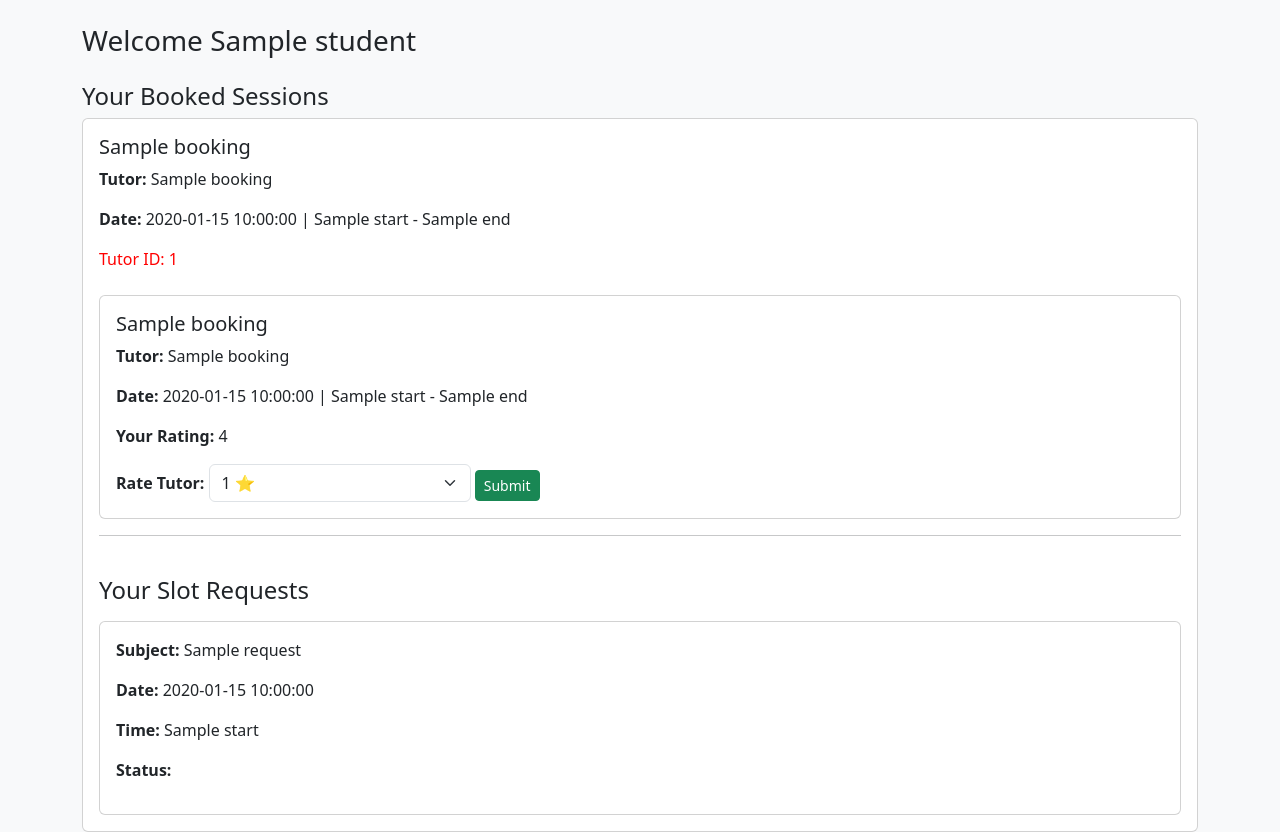
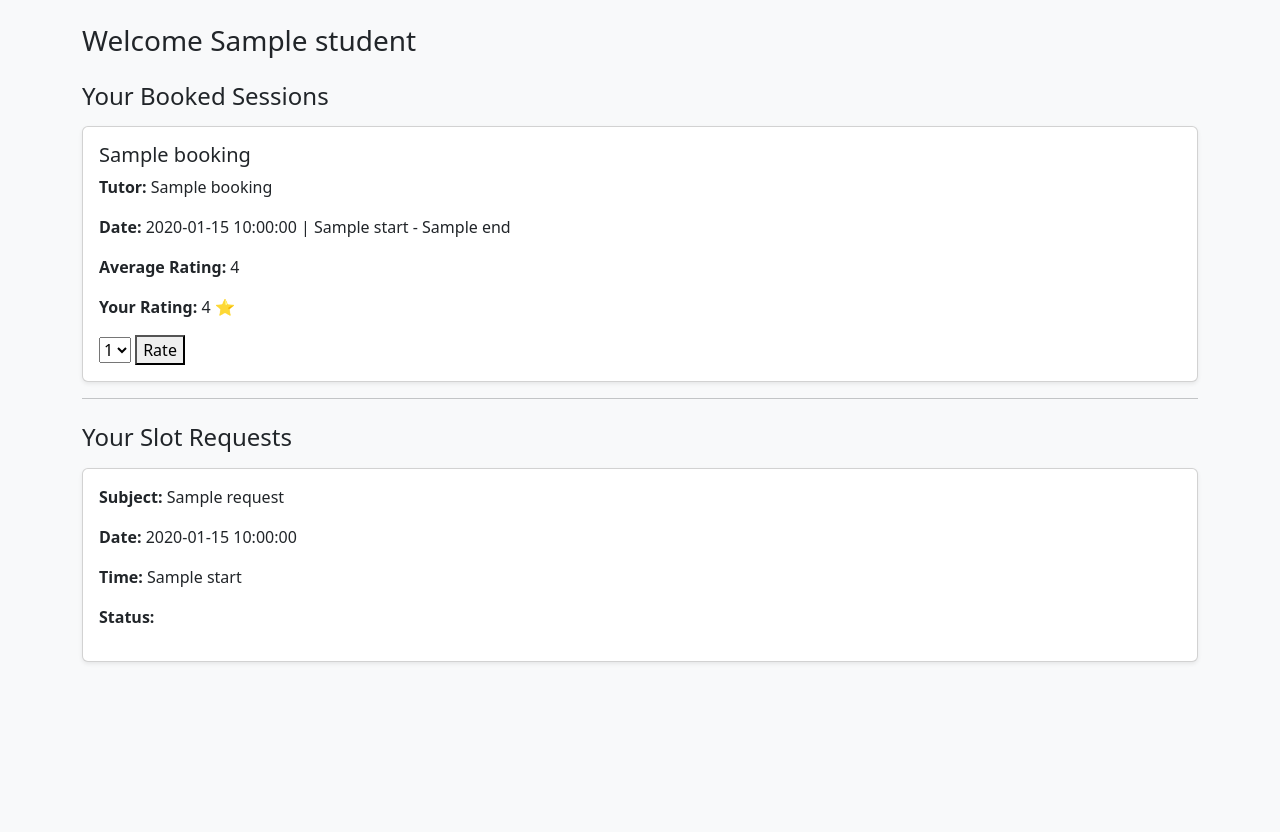
Before and after one commit to uzmasamreen29/P2P_MARKETPLACE, a Flask app: template templates/student_dashboard.html in a window 1280 px wide. Shown: the part 56-888 px from the top of the page. After the commit the page ends 719 px from the top, so only its background shows below. Run offline with Flask 3, Linux system fonts and the light colour scheme; the template is opened without the code that fills it: most values are stand-ins (such as "Sample title", 1, 10 or a date in 2020).

Commit message:
clean project

```diff
--- a/app.py
+++ b/app.py
@@ -1,4 +1,4 @@
-from flask import Flask, render_template, request, redirect, session, flash
+from flask import Flask, render_template, request, redirect, session, flash, url_for
 from pymongo import MongoClient
 from bson.objectid import ObjectId
 from werkzeug.security import generate_password_hash, check_password_hash
@@ -14,10 +14,15 @@ users_collection = db["users"]
 slots_collection = db["slots"]
 requests_collection = db["requests"]
 ratings_collection = db["ratings"]
+
+
 # ---------------- DEMO DATA ----------------
 def ensure_demo_data():
+
     tutor = users_collection.find_one({"email": "sarah@demo.com"})
     student = users_collection.find_one({"email": "alex@demo.com"})
+
+    tutor_id = None
 
     if not tutor:
         tutor_id = users_collection.insert_one({
@@ -61,16 +66,21 @@ def ensure_demo_data():
         }
     ])
 
-#ensure_demo_data()
+
+# Call once if needed
+# ensure_demo_data()
+
 
 # ---------------- HOME ----------------
 @app.route("/")
 def home():
     return render_template("index.html")
 
+
 # ---------------- SIGNUP ----------------
 @app.route("/signup", methods=["GET", "POST"])
 def signup():
+
     if request.method == "POST":
 
         if users_collection.find_one({"email": request.form["email"]}):
@@ -89,9 +99,11 @@ def signup():
 
     return render_template("signup.html")
 
+
 # ---------------- LOGIN ----------------
 @app.route("/login", methods=["GET", "POST"])
 def login():
+
     if request.method == "POST":
 
         user = users_collection.find_one({"email": request.form["email"]})
@@ -101,21 +113,20 @@ def login():
             session["user_id"] = str(user["_id"])
             session["role"] = user["role"]
 
-            if user["role"] == "student":
-                return redirect("/student_dashboard")
-            else:
-                return redirect("/tutor_dashboard")
+            return redirect("/student_dashboard" if user["role"] == "student" else "/tutor_dashboard")
 
         flash("Invalid credentials")
         return redirect("/login")
 
     return render_template("login.html")
 
+
 # ---------------- LOGOUT ----------------
 @app.route("/logout")
 def logout():
     session.clear()
     return redirect("/login")
+
 
 # ---------------- ADD SLOT ----------------
 @app.route("/add_slot", methods=["GET", "POST"])
@@ -124,21 +135,23 @@ def add_slot():
     if "user_id" not in session:
         return redirect("/login")
 
-    if request.method == "GET":
-        return render_template("add_slot.html")
+    if request.method == "POST":
 
-    slots_collection.insert_one({
-        "tutor_id": ObjectId(session["user_id"]),
-        "subject": request.form.get("subject"),
-        "date": request.form.get("date"),
-        "start": request.form.get("start"),
-        "end": request.form.get("end"),
-        "status": "available"
-    })
+        slots_collection.insert_one({
+            "tutor_id": ObjectId(session["user_id"]),
+            "subject": request.form["subject"],
+            "date": request.form["date"],
+            "start": request.form["start"],
+            "end": request.form["end"],
+            "status": "available"
+        })
 
-    return redirect("/tutor_dashboard")
+        return redirect("/tutor_dashboard")
 
-# ---------------- SEARCH ----------------
+    return render_template("add_slot.html")
+
+
+# ---------------- SEARCH TUTOR ----------------
 @app.route("/search_tutor")
 def search_tutor():
 
@@ -146,24 +159,14 @@ def search_tutor():
     tutor_list = []
 
     for t in tutors:
+
         tutor_id = t["_id"]
 
-        # 🔥 get rating
         ratings = list(ratings_collection.find({"tutor_id": tutor_id}))
+        count = len(ratings)
+        avg = sum(r["rating"] for r in ratings) / count if count else 0
 
-        if ratings:
-            total = sum(r["rating"] for r in ratings)
-            count = len(ratings)
-            avg = total / count
-        else:
-            avg = 0
-            count = 0
-
-        # 🔥 get slots of this tutor
-        slots = slots_collection.find({
-            "tutor_id": tutor_id,
-            "status": "available"
-        })
+        slots = slots_collection.find({"tutor_id": tutor_id, "status": "available"})
 
         for slot in slots:
             tutor_list.append({
@@ -179,6 +182,8 @@ def search_tutor():
             })
 
     return render_template("search_tutor.html", tutors=tutor_list)
+
+
 # ---------------- REQUEST SLOT ----------------
 @app.route("/request_slot", methods=["POST"])
 def request_slot():
@@ -186,110 +191,139 @@ def request_slot():
     if "user_id" not in session:
         return redirect("/login")
 
-    slot_id = request.form.get("slot_id")
-
     requests_collection.insert_one({
-        "slot_id": ObjectId(slot_id),
+        "slot_id": ObjectId(request.form["slot_id"]),
         "student_id": ObjectId(session["user_id"]),
         "status": "pending"
     })
 
     return redirect("/student_dashboard")
 
+
 # ---------------- ACCEPT REQUEST ----------------
 @app.route("/accept_request", methods=["POST"])
 def accept_request():
 
-    req_id = request.form.get("request_id")
-
-    req = requests_collection.find_one({"_id": ObjectId(req_id)})
+    req = requests_collection.find_one({"_id": ObjectId(request.form["request_id"])})
 
     if not req:
         return "Request not found"
 
-    slot_id = req["slot_id"]
-
-    # 🔥 FORCE PRINT (CHECK IN TERMINAL)
-    print("REQ FOUND:", req)
-    print("SLOT ID:", slot_id)
-
-    # ✅ BOOK SLOT (FIX IS HERE)
-    result = slots_collection.update_one(
-        {"_id": ObjectId(slot_id)},
+    slots_collection.update_one(
+        {"_id": req["slot_id"]},
         {"$set": {
             "status": "booked",
             "student_id": req["student_id"]
         }}
     )
 
-    print("MATCHED:", result.matched_count)
-    print("UPDATED:", result.modified_count)
+    requests_collection.update_one(
+        {"_id": req["_id"]},
+        {"$set": {"status": "accepted"}}
+    )
 
     return redirect("/tutor_dashboard")
+
+
 # ---------------- REJECT REQUEST ----------------
 @app.route("/reject_request", methods=["POST"])
 def reject_request():
 
-    req_id = request.form.get("request_id")
-
     requests_collection.update_one(
-        {"_id": ObjectId(req_id)},
+        {"_id": ObjectId(request.form["request_id"])},
         {"$set": {"status": "rejected"}}
     )
 
     return redirect("/tutor_requests")
 
-#----student_dashboard-
+
+# ---------------- RATE TUTOR ----------------
+@app.route("/rate/<tutor_id>", methods=["POST"])
+def rate_tutor(tutor_id):
+
+    if "user_id" not in session:
+        return redirect("/login")
+
+    rating_value = int(request.form.get("rating", 0))
+
+    existing = ratings_collection.find_one({
+        "tutor_id": ObjectId(tutor_id),
+        "student_id": ObjectId(session["user_id"])
+    })
+
+    if existing:
+        ratings_collection.update_one(
+            {"_id": existing["_id"]},
+            {"$set": {"rating": rating_value}}
+        )
+    else:
+        ratings_collection.insert_one({
+            "tutor_id": ObjectId(tutor_id),
+            "student_id": ObjectId(session["user_id"]),
+            "rating": rating_value
+        })
+
+    return redirect("/student_dashboard")
+
+
+# ---------------- STUDENT DASHBOARD ----------------
 @app.route("/student_dashboard")
 def student_dashboard():
 
+    if "user_id" not in session:
+        return redirect("/login")
+
     student_id = ObjectId(session["user_id"])
+
     student = users_collection.find_one({"_id": student_id})
 
     bookings = []
     req_list = []
 
-    # ---------------- BOOKINGS ----------------
+    # ---------------- BOOKED SESSIONS ----------------
     booked_slots = slots_collection.find({
         "student_id": student_id,
         "status": "booked"
     })
 
     for slot in booked_slots:
-        tutor = users_collection.find_one({"_id": slot["tutor_id"]})
 
-        if tutor:
-            # 🔥 get student's rating for this tutor
-            r = ratings_collection.find_one({
-                "student_id": student_id,
-                "tutor_id": slot["tutor_id"]
-            })
+        tutor = users_collection.find_one({"_id": slot.get("tutor_id")})
 
-            bookings.append({
-                "slot_id": str(slot["_id"]),
-                "subject": slot["subject"],
-                "date": slot["date"],
-                "start": slot["start"],
-                "end": slot["end"],
-                "tutor_name": tutor["name"],
-                "tutor_id": str(slot["tutor_id"]),
-                "my_rating": r["rating"] if r else None   # ⭐ IMPORTANT
-            })
+        my_rating = ratings_collection.find_one({
+            "tutor_id": slot.get("tutor_id"),
+            "student_id": student_id
+        })
+
+        bookings.append({
+            "slot_id": str(slot["_id"]),
+            "subject": slot.get("subject", ""),
+            "date": slot.get("date", ""),
+            "start": slot.get("start", ""),
+            "end": slot.get("end", ""),
+            "tutor_name": tutor["name"] if tutor else "Unknown",
+            "tutor_id": str(slot.get("tutor_id")),
+            "my_rating": my_rating["rating"] if my_rating else None
+        })
 
     # ---------------- REQUESTS ----------------
-    req_cursor = requests_collection.find({
+    reqs = requests_collection.find({
         "student_id": student_id
     })
 
-    for r in req_cursor:
-        slot = slots_collection.find_one({"_id": r["slot_id"]})
+    for r in reqs:
+
+        slot = slots_collection.find_one({
+            "_id": r.get("slot_id")
+        })
 
         if slot:
+
             req_list.append({
-                "subject": slot["subject"],
-                "date": slot["date"],
-                "start": slot["start"],
-                "status": r["status"]
+                "subject": slot.get("subject", ""),
+                "date": slot.get("date", ""),
+                "start": slot.get("start", ""),
+                "status": r.get("status", "pending")
             })
 
     return render_template(
@@ -298,40 +332,13 @@ def student_dashboard():
         bookings=bookings,
         requests=req_list
     )
-#-------------------ratings-----------
-from flask import Flask, render_template, request, redirect, session, url_for
-@app.route("/rate/<tutor_id>", methods=["POST"])
-def rate_tutor(tutor_id):
-
-    student_id = ObjectId(session["user_id"])
-    tutor_id_obj = ObjectId(tutor_id)
-
-    rating = int(request.form.get("rating", 0))
-
-    # 🔍 Check if already rated
-    existing = ratings_collection.find_one({
-        "student_id": student_id,
-        "tutor_id": tutor_id_obj
-    })
-
-    if existing:
-        # 🔄 update rating
-        ratings_collection.update_one(
-            {"_id": existing["_id"]},
-            {"$set": {"rating": rating}}
-        )
-    else:
-        # ➕ new rating
-        ratings_collection.insert_one({
-            "student_id": student_id,
-            "tutor_id": tutor_id_obj,
-            "rating": rating
-        })
-
-    return redirect(url_for("student_dashboard"))
+# ---------------- TUTOR DASHBOARD ----------------
 # ---------------- TUTOR DASHBOARD ----------------
 @app.route("/tutor_dashboard")
 def tutor_dashboard():
+
+    if "user_id" not in session:
+        return redirect("/login")
 
     tutor_id = ObjectId(session["user_id"])
     tutor = users_collection.find_one({"_id": tutor_id})
@@ -344,90 +351,104 @@ def tutor_dashboard():
     for s in slots:
 
         # ---------------- AVAILABLE ----------------
-        if s["status"] == "available":
+        if s.get("status") == "available":
             available.append({
                 "slot_id": str(s["_id"]),
-                "subject": s["subject"],
-                "date": s["date"],
-                "start": s["start"],
-                "end": s["end"]
+                "subject": s.get("subject", ""),
+                "date": s.get("date", ""),
+                "start": s.get("start", ""),
+                "end": s.get("end", "")
             })
 
         # ---------------- BOOKED / COMPLETED ----------------
-        elif s["status"] in ["booked", "completed"]:
+        elif s.get("status") in ["booked", "completed"]:
 
-            student = users_collection.find_one({"_id": s.get("student_id")})
+            student_name = "Not Assigned"
+
+            student_id = s.get("student_id")
+
+            if student_id:
+                student = users_collection.find_one({
+                    "_id": ObjectId(student_id) if not isinstance(student_id, ObjectId) else student_id
+                })
+
+                if student:
+                    student_name = student.get("name", "Unknown")
 
             booked.append({
                 "slot_id": str(s["_id"]),
-                "subject": s["subject"],
-                "date": s["date"],
-                "start": s["start"],
-                "end": s["end"],
-                "student_name": student["name"] if student else "Unknown",
-                "status": s["status"]
+                "subject": s.get("subject", ""),
+                "date": s.get("date", ""),
+                "start": s.get("start", ""),
+                "end": s.get("end", ""),
+                "status": s.get("status", ""),
+                "student_name": student_name
             })
 
-    # 🔥 ----------- CALCULATE RATING -----------
+    # ---------------- RATING ----------------
     ratings = list(ratings_collection.find({"tutor_id": tutor_id}))
 
-    if ratings:
-        total = sum(r["rating"] for r in ratings)
-        count = len(ratings)
-        avg_rating = total / count
-    else:
-        avg_rating = 0
-        count = 0
+    avg_rating = (
+        sum(r.get("rating", 0) for r in ratings) / len(ratings)
+        if ratings else 0
+    )
 
     return render_template(
         "tutor_dashboard.html",
         tutor=tutor,
         available_slots=available,
         booked_slots=booked,
-        avg_rating=avg_rating,        # ⭐ pass this
-        total_reviews=count           # ⭐ pass this
+        avg_rating=avg_rating,
+        total_reviews=len(ratings)
     )
-
-
 # ---------------- TUTOR REQUESTS ----------------
 @app.route("/tutor_requests")
 def tutor_requests():
 
     tutor_id = ObjectId(session["user_id"])
 
-    all_requests = requests_collection.find({"status": "pending"})
     data = []
 
-    for r in all_requests:
+    for r in requests_collection.find({"status": "pending"}):
+
         slot = slots_collection.find_one({"_id": r["slot_id"]})
 
         if slot and slot["tutor_id"] == tutor_id:
+
             student = users_collection.find_one({"_id": r["student_id"]})
 
-            if student:
-                data.append({
-                    "request_id": str(r["_id"]),
-                    "subject": slot["subject"],
-                    "date": slot["date"],
-                    "start": slot["start"],
-                    "student_name": student["name"]
-                })
+            data.append({
+                "request_id": str(r["_id"]),
+                "subject": slot["subject"],
+                "date": slot["date"],
+                "start": slot["start"],
+                "student_name": student["name"]
+            })
 
     return render_template("tutor_requests.html", requests=data)
 
 
-# ---- mark_session_completed -----
+# ---------------- COMPLETE SESSION ----------------
 @app.route("/complete_session", methods=["POST"])
 def complete_session():
 
     slot_id = request.form.get("slot_id")
 
+    if not slot_id:
+        return "Missing slot_id"
+
+    try:
+        slot_object_id = ObjectId(slot_id)
+    except:
+        return "Invalid slot_id"
+
     slots_collection.update_one(
-        {"_id": ObjectId(slot_id)},
+        {"_id": slot_object_id},
         {"$set": {"status": "completed"}}
     )
 
     return redirect("/tutor_dashboard")
+
 # ---------------- RUN ----------------
 if __name__ == "__main__":
     app.run(debug=True)
--- a/templates/student_dashboard.html
+++ b/templates/student_dashboard.html
@@ -7,6 +7,7 @@
 
 <body class="bg-light">
 
+<!-- NAVBAR -->
 <nav class="navbar navbar-dark bg-dark px-3">
     <span class="navbar-brand">TutorLink</span>
 
@@ -20,7 +21,7 @@
 
     <h3>Welcome {{ student.name }}</h3>
 
-    <!-- FLASH MESSAGE -->
+    <!-- FLASH MESSAGES -->
     {% with messages = get_flashed_messages() %}
       {% if messages %}
         <div class="alert alert-info mt-2">
@@ -29,51 +30,53 @@
       {% endif %}
     {% endwith %}
 
-    <!-- BOOKED SESSIONS -->
+    <!-- ================= BOOKINGS ================= -->
     <h4 class="mt-4">Your Booked Sessions</h4>
 
     {% if bookings and bookings|length > 0 %}
 
         {% for b in bookings %}
-        <div class="card p-3 mt-2">
+        <div class="card p-3 mt-3 shadow-sm">
 
             <h5>{{ b.subject }}</h5>
+
             <p><b>Tutor:</b> {{ b.tutor_name }}</p>
             <p><b>Date:</b> {{ b.date }} | {{ b.start }} - {{ b.end }}</p>
 
-            <!-- DEBUG (remove later) -->
-            <p style="color:red;">Tutor ID: {{ b.tutor_id }}</p>
+            <!-- ⭐ AVERAGE RATING -->
+            <p>
+                <b>Average Rating:</b>
+                {% if b.avg_rating %}
+                    {{ b.avg_rating }}
+                {% else %}
+                    Not rated yet
+                {% endif %}
+            </p>
 
-            {% for b in bookings %}
-<div class="card p-3 mt-2">
-
-    <h5>{{ b.subject }}</h5>
-    <p><b>Tutor:</b> {{ b.tutor_name }}</p>
-    <p><b>Date:</b> {{ b.date }} | {{ b.start }} - {{ b.end }}</p>
-
-    <!-- ⭐ SHOW YOUR RATING -->
+            <!-- ⭐ YOUR RATING -->
             <p>
                 <b>Your Rating:</b>
-        {{ b.my_rating if b.my_rating else "Not rated yet" }}
+                {% if b.my_rating %}
+                    {{ b.my_rating }} ⭐
+                {% else %}
+                    Not rated yet
+                {% endif %}
             </p>
 
-    <!-- ⭐ RATING FORM -->
+            <!-- ⭐ RATE TUTOR FORM -->
             <form action="/rate/{{ b.tutor_id }}" method="POST">
-        <label><b>Rate Tutor:</b></label>
-        <select name="rating" class="form-select w-25 d-inline">
-            <option value="1">1 ⭐</option>
-            <option value="2">2 ⭐</option>
-            <option value="3">3 ⭐</option>
-            <option value="4">4 ⭐</option>
-            <option value="5">5 ⭐</option>
+    <select name="rating">
+        <option value="1">1</option>
+        <option value="2">2</option>
+        <option value="3">3</option>
+        <option value="4">4</option>
+        <option value="5">5</option>
     </select>
-        <button type="submit" class="btn btn-success btn-sm">
-            Submit
-        </button>
+
+    <button type="submit">Rate</button>
 </form>
 
         </div>
-{% endfor %}
         {% endfor %}
 
     {% else %}
@@ -90,26 +93,31 @@
 
     <hr>
 
-    <!-- REQUEST STATUS SECTION -->
+    <!-- ================= REQUESTS ================= -->
     <h4 class="mt-4">Your Slot Requests</h4>
 
     {% if requests and requests|length > 0 %}
 
         {% for r in requests %}
-        <div class="card p-3 mt-2">
+        <div class="card p-3 mt-3 shadow-sm">
 
             <p><b>Subject:</b> {{ r.subject }}</p>
             <p><b>Date:</b> {{ r.date }}</p>
             <p><b>Time:</b> {{ r.start }}</p>
+
             <p>
                 <b>Status:</b>
+
                 {% if r.status == "pending" %}
                     <span class="text-warning">Pending</span>
+
                 {% elif r.status == "accepted" %}
                     <span class="text-success">Accepted</span>
+
                 {% elif r.status == "rejected" %}
                     <span class="text-danger">Rejected</span>
                 {% endif %}
+
             </p>
 
         </div>
```
Also changed, not shown: templates/tutor_dashboard.html (+14 -46 lines), instance/tutorlink.db (added). Lines whose indentation alone changed are shown as unchanged.
